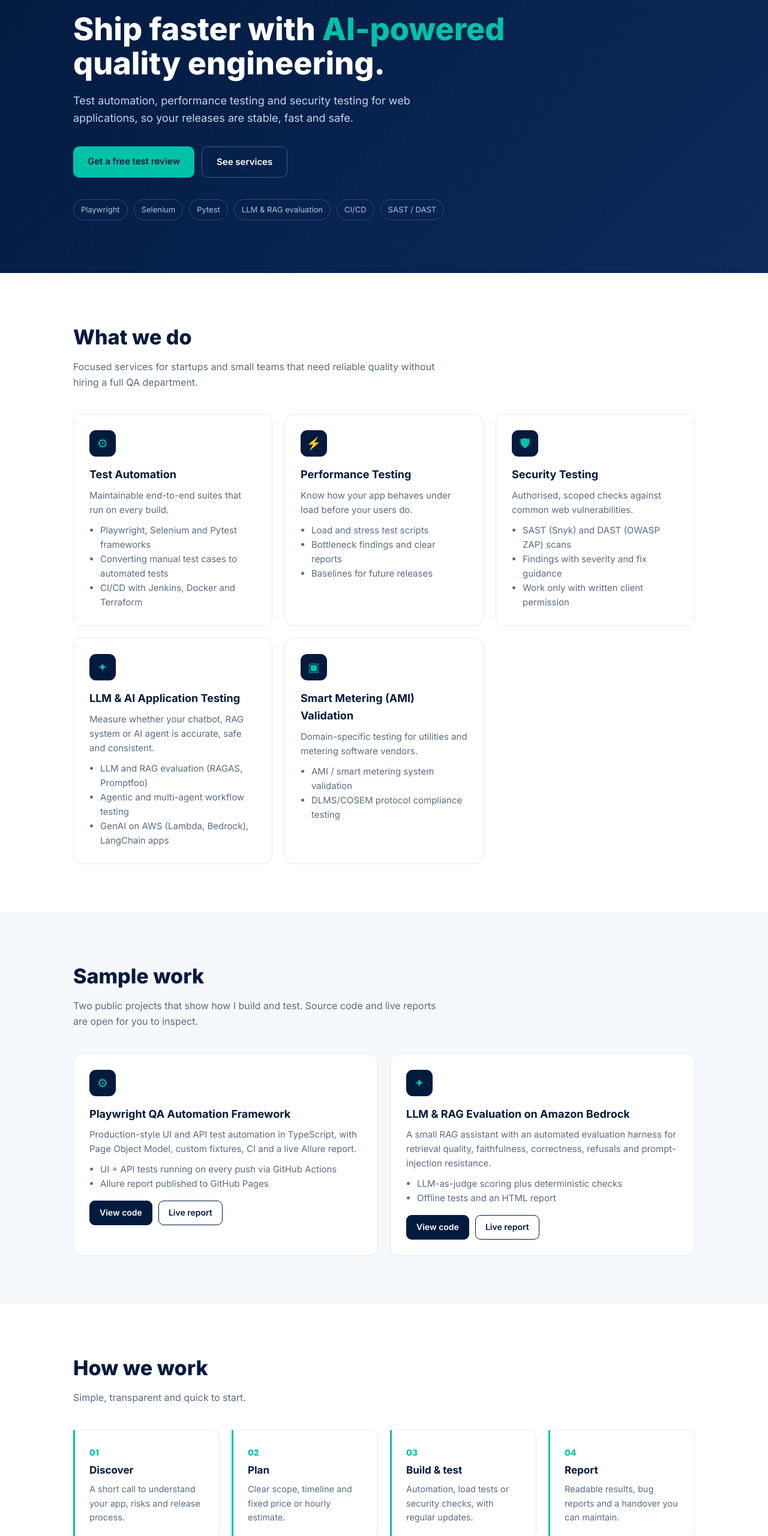
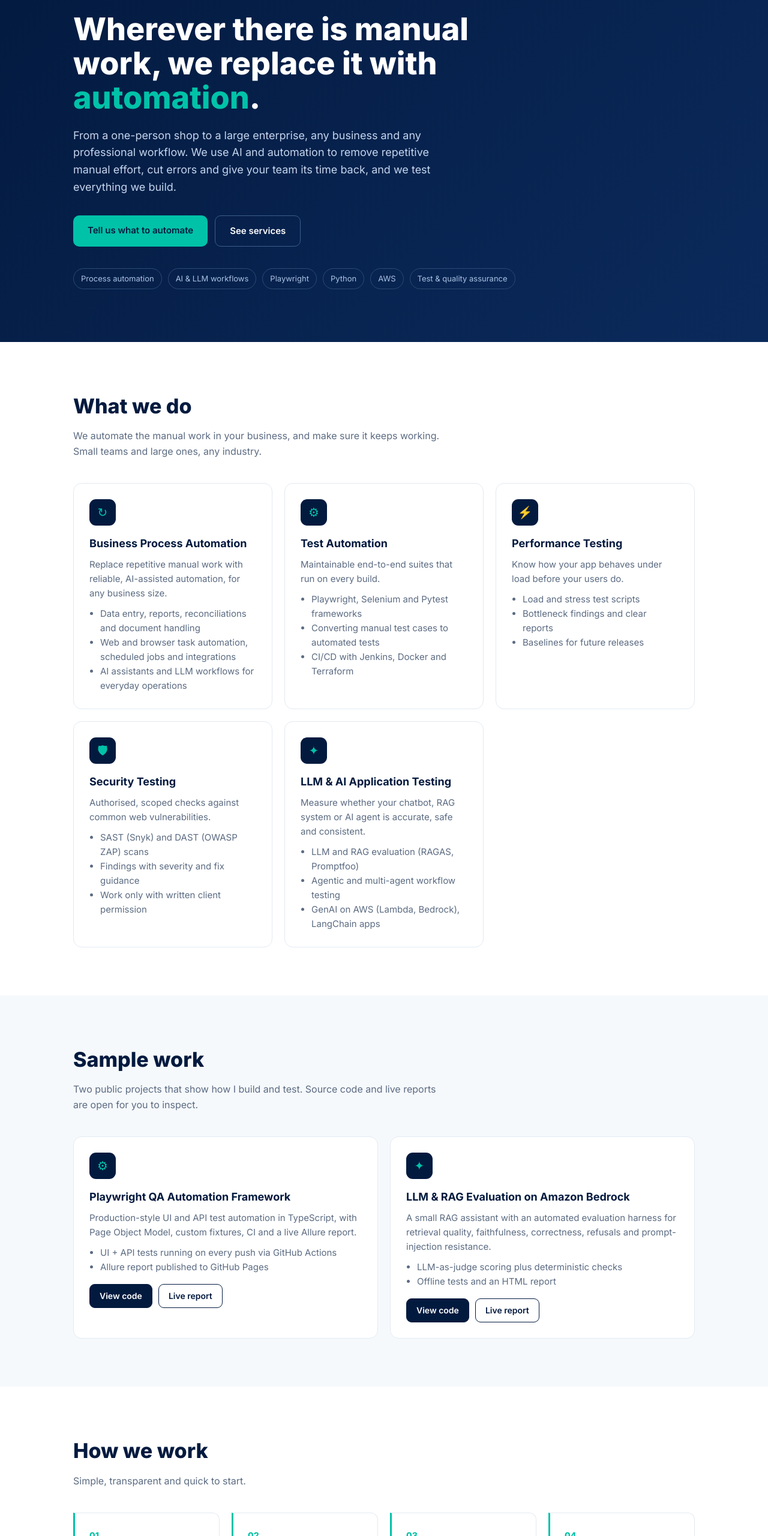
Before and after one commit to Suryam2498/assureailabs-website, a plain HTML site: page public/index.html in a window 1280 px wide. Shown: the part 140-2700 px from the top of the page at 60% size. Drawn offline with Linux system fonts and the light colour scheme.

Commit message:
New motto, business process automation, logo, sample work

```diff
--- a/public/index.html
+++ b/public/index.html
@@ -3,9 +3,9 @@
 <head>
 <meta charset="utf-8">
 <meta name="viewport" content="width=device-width, initial-scale=1">
-<title>AssureAI Labs | AI-powered Test Automation, Performance & Security Testing</title>
+<title>AssureAI Labs | Automate Manual Work with AI</title>
 <link rel="icon" type="image/png" href="favicon.png">
-<meta name="description" content="AssureAI Labs is a quality engineering studio offering AI-powered test automation, performance testing and security testing for web applications.">
+<meta name="description" content="AssureAI Labs replaces manual work with AI-powered automation for businesses of any size, with test automation, performance and security testing built in.">
 <link rel="preconnect" href="https://fonts.googleapis.com">
 <link href="https://fonts.googleapis.com/css2?family=Inter:wght@400;500;600;700;800&display=swap" rel="stylesheet">
 <style>
@@ -73,16 +73,18 @@ footer{background:#081628;color:#7f98ba;text-align:center;padding:22px;font-size
 
 <main id="top">
 <div class="hero"><div class="wrap">
-  <h1>Ship faster with <em>AI-powered</em> quality engineering.</h1>
-  <p>Test automation, performance testing and security testing for web applications, so your releases are stable, fast and safe.</p>
-  <div class="btns"><a class="btn p" href="#contact">Get a free test review</a><a class="btn s" href="#services">See services</a></div>
-  <div class="pills"><span>Playwright</span><span>Selenium</span><span>Pytest</span><span>LLM &amp; RAG evaluation</span><span>CI/CD</span><span>SAST / DAST</span></div>
+  <h1>Wherever there is manual work, we replace it with <em>automation</em>.</h1>
+  <p>From a one-person shop to a large enterprise, any business and any professional workflow. We use AI and automation to remove repetitive manual effort, cut errors and give your team its time back, and we test everything we build.</p>
+  <div class="btns"><a class="btn p" href="#contact">Tell us what to automate</a><a class="btn s" href="#services">See services</a></div>
+  <div class="pills"><span>Process automation</span><span>AI &amp; LLM workflows</span><span>Playwright</span><span>Python</span><span>AWS</span><span>Test &amp; quality assurance</span></div>
 </div></div>
 
 <section id="services"><div class="wrap">
   <h2>What we do</h2>
-  <p class="sub">Focused services for startups and small teams that need reliable quality without hiring a full QA department.</p>
+  <p class="sub">We automate the manual work in your business, and make sure it keeps working. Small teams and large ones, any industry.</p>
   <div class="grid">
+    <div class="card"><div class="ic">↻</div><h3>Business Process Automation</h3><p>Replace repetitive manual work with reliable, AI-assisted automation, for any business size.</p>
+      <ul><li>Data entry, reports, reconciliations and document handling</li><li>Web and browser task automation, scheduled jobs and integrations</li><li>AI assistants and LLM workflows for everyday operations</li></ul></div>
     <div class="card"><div class="ic">⚙</div><h3>Test Automation</h3><p>Maintainable end-to-end suites that run on every build.</p>
       <ul><li>Playwright, Selenium and Pytest frameworks</li><li>Converting manual test cases to automated tests</li><li>CI/CD with Jenkins, Docker and Terraform</li></ul></div>
     <div class="card"><div class="ic">⚡</div><h3>Performance Testing</h3><p>Know how your app behaves under load before your users do.</p>
@@ -91,8 +93,6 @@ footer{background:#081628;color:#7f98ba;text-align:center;padding:22px;font-size
       <ul><li>SAST (Snyk) and DAST (OWASP ZAP) scans</li><li>Findings with severity and fix guidance</li><li>Work only with written client permission</li></ul></div>
     <div class="card"><div class="ic">✦</div><h3>LLM &amp; AI Application Testing</h3><p>Measure whether your chatbot, RAG system or AI agent is accurate, safe and consistent.</p>
       <ul><li>LLM and RAG evaluation (RAGAS, Promptfoo)</li><li>Agentic and multi-agent workflow testing</li><li>GenAI on AWS (Lambda, Bedrock), LangChain apps</li></ul></div>
-    <div class="card"><div class="ic">▣</div><h3>Smart Metering (AMI) Validation</h3><p>Domain-specific testing for utilities and metering software vendors.</p>
-      <ul><li>AMI / smart metering system validation</li><li>DLMS/COSEM protocol compliance testing</li></ul></div>
   </div>
 </div></section>
 
@@ -115,17 +115,17 @@ footer{background:#081628;color:#7f98ba;text-align:center;padding:22px;font-size
   <h2>How we work</h2>
   <p class="sub">Simple, transparent and quick to start.</p>
   <div class="steps">
-    <div class="step"><h3>Discover</h3><p>A short call to understand your app, risks and release process.</p></div>
+    <div class="step"><h3>Discover</h3><p>A short call to understand the manual work, your tools and where time is being lost.</p></div>
     <div class="step"><h3>Plan</h3><p>Clear scope, timeline and fixed price or hourly estimate.</p></div>
-    <div class="step"><h3>Build &amp; test</h3><p>Automation, load tests or security checks, with regular updates.</p></div>
-    <div class="step"><h3>Report</h3><p>Readable results, bug reports and a handover you can maintain.</p></div>
+    <div class="step"><h3>Build &amp; test</h3><p>Automation, AI workflows, tests or security checks, with regular updates.</p></div>
+    <div class="step"><h3>Report</h3><p>Readable results, documentation and a handover you can maintain.</p></div>
   </div>
 </div></section>
 
 <section class="alt" id="about"><div class="wrap about">
   <div>
     <h2>About AssureAI Labs</h2>
-    <p style="color:var(--mute);margin-bottom:14px">AssureAI Labs is a quality engineering studio run by a senior QA automation engineer with 20+ years of experience. We combine hands-on testing experience with modern AI tooling to help teams catch defects earlier and release with confidence.</p>
+    <p style="color:var(--mute);margin-bottom:14px">AssureAI Labs exists for one purpose: wherever manual work happens, we replace it with automation. It is run by a senior automation engineer with 20+ years of experience, so everything we build is also tested, documented and dependable. We combine that engineering discipline with modern AI tooling for businesses of any size.</p>
     <p style="color:var(--mute)">We focus on clear communication, clean test code and honest reporting, including what was not covered.</p>
   </div>
   <div class="facts"><h3>Why teams choose us</h3><ul>
@@ -139,7 +139,7 @@ footer{background:#081628;color:#7f98ba;text-align:center;padding:22px;font-size
 
 <section id="certs"><div class="wrap">
   <h2>Certifications</h2>
-  <p class="sub">Verified credentials in AI and cloud, backing our AI-assisted approach to quality engineering.</p>
+  <p class="sub">Verified credentials in AI and cloud, backing our AI-assisted approach to automation and quality.</p>
   <div class="grid">
     <div class="card"><h3>Databricks Certified</h3><p>Generative AI Engineer Associate</p></div>
     <div class="card"><h3>AWS Certified</h3><p>AI Practitioner (Foundational)</p></div>
```
